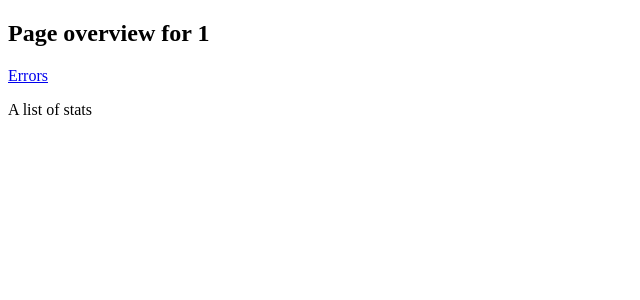
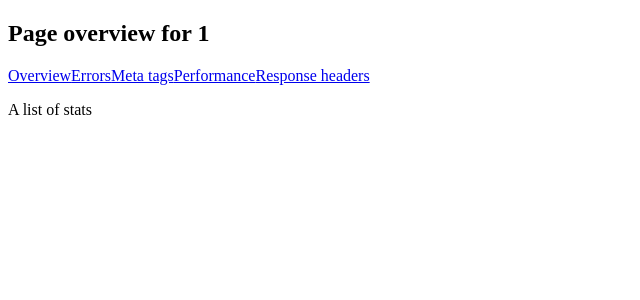
Before and after one commit to Designer023/website-auditor, a React app: page /page/1 in a window 1280 px wide. Shown: the top 300 px of the page, without its empty margins (0-640 px from the left). Built offline with nearby package versions, Linux system fonts and the light colour scheme; the HTML template or start-up script is replaced by a standard one.

Commit message:
Routing updates

```diff
--- a/src/js/app.jsx
+++ b/src/js/app.jsx
@@ -25,7 +25,7 @@ ReactDOM.render((
          <Route path="/session/:session_id" component={SessionsDetail}/>
          <Route path="/page/:page_id" component={Page} >
              <Route path="/page/:page_id/errors" component={PageErrors}/>
-             <Route path="/page/:page_id/header" component={PageHeaders}/>
+             <Route path="/page/:page_id/headers" component={PageHeaders}/>
              <Route path="/page/:page_id/meta" component={PageMetaTags}/>
              <Route path="/page/:page_id/performance" component={PagePerformance}/>
          </Route>
--- a/src/js/components/Page.jsx
+++ b/src/js/components/Page.jsx
@@ -11,8 +11,12 @@ class Page extends Component {
                 <div className="card-block">
                      <h2>Page overview for {this.props.params.page_id}</h2>
 
+                    <Link to={"/page/" + this.props.params.page_id } >Overview</Link>
+                    <Link to={"/page/" + this.props.params.page_id + "/errors/" } >Errors</Link>
+                    <Link to={"/page/" + this.props.params.page_id + "/meta/" } >Meta tags</Link>
+                    <Link to={"/page/" + this.props.params.page_id + "/performance/" } >Performance</Link>
+                    <Link to={"/page/" + this.props.params.page_id + "/headers/" } >Response headers</Link>
 
-                    <Link to={"/page/" + this.props.params.page_id + "/errors/" } >Errors</Link>
 
                      <p>A list of stats</p>
 
```
